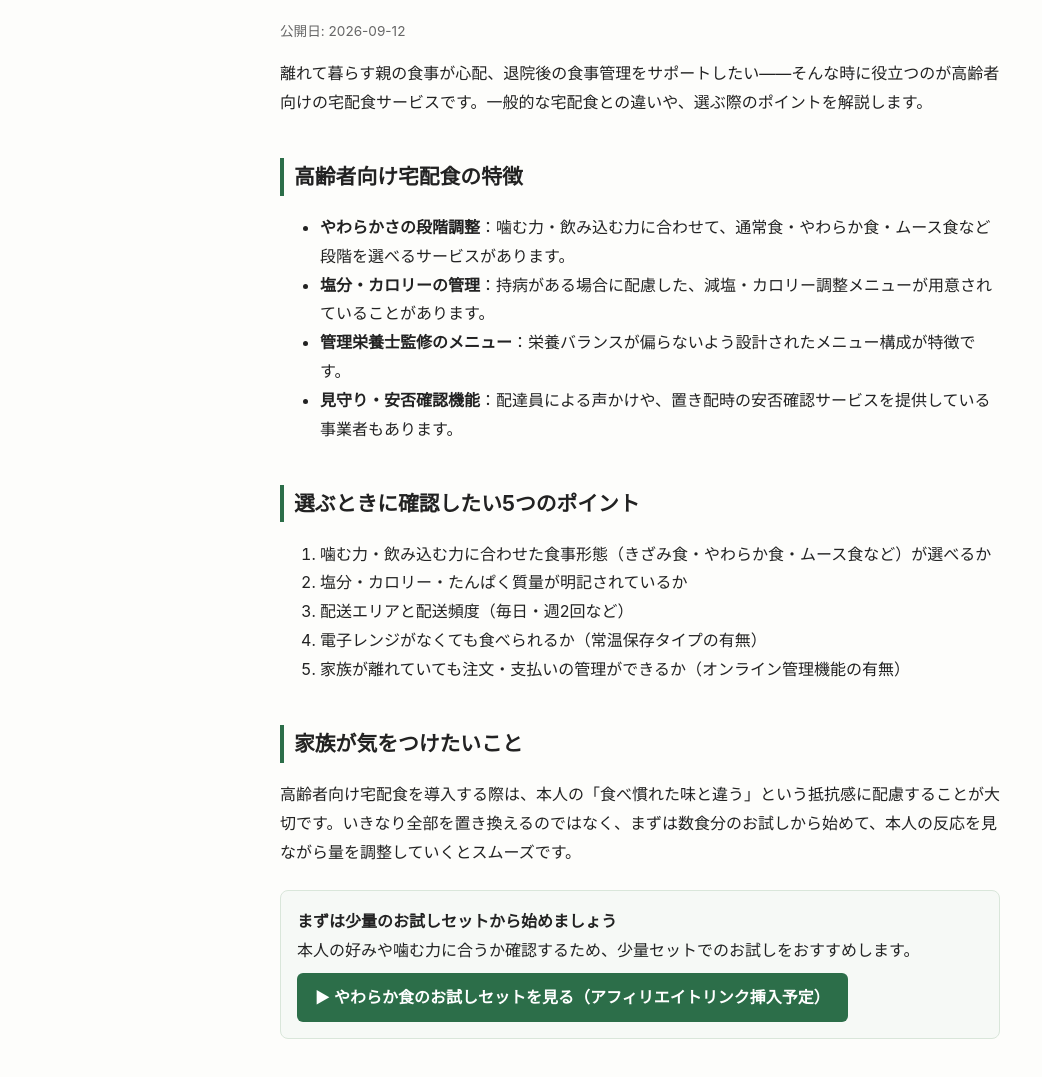
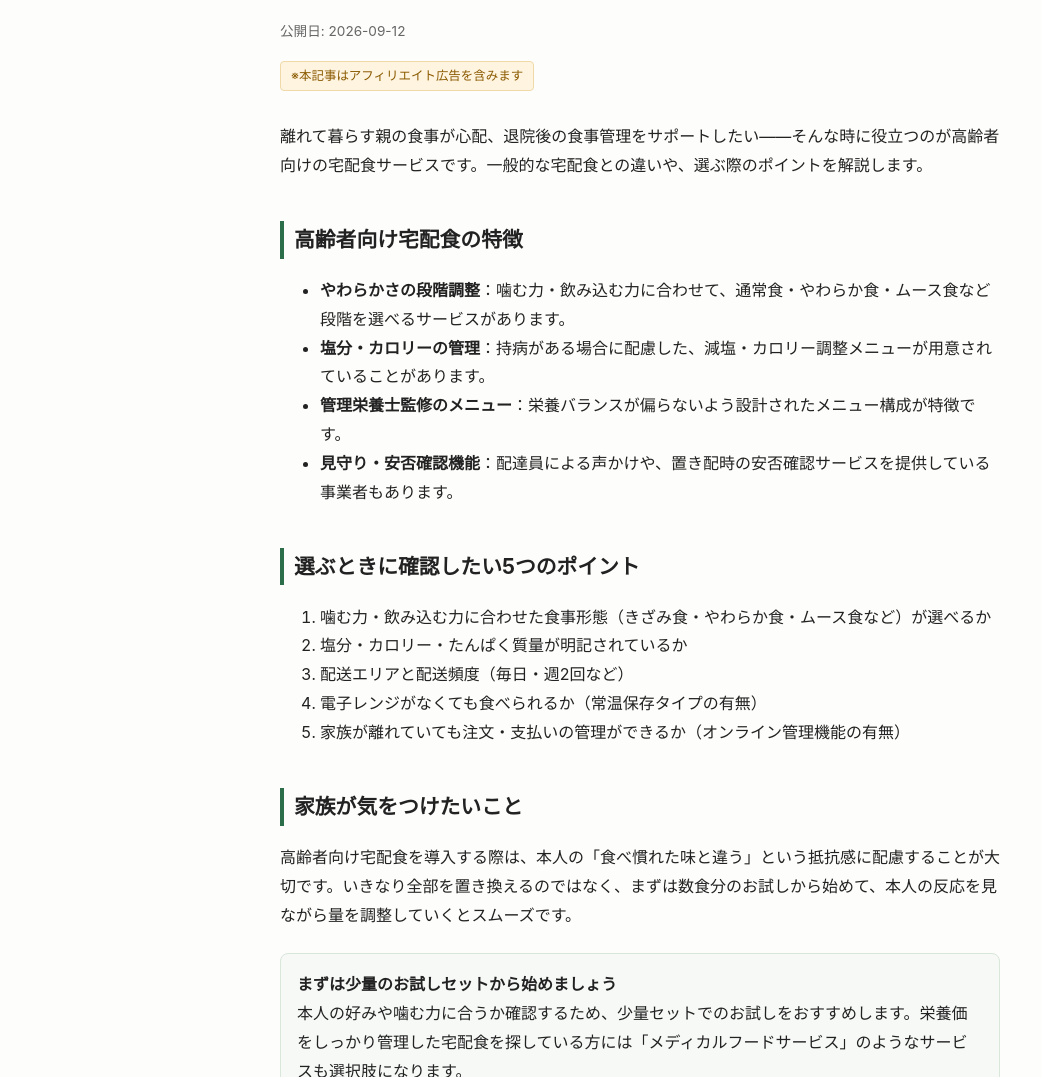
Before and after one commit to taka2813/takushoku-blog, a plain HTML site: page docs/koureisha-takushoku.html in a window 1280 px wide. Shown: the part 187-1264 px from the top of the page, without its empty margins (0-1042 px from the left). Drawn offline with Linux system fonts and the light colour scheme.

Commit message:
Add files via upload

```diff
--- a/docs/koureisha-takushoku.html
+++ b/docs/koureisha-takushoku.html
@@ -23,6 +23,7 @@
 <article>
   <h1>高齢者向け宅配食の選び方｜やわらか食・栄養バランス・見守り機能を比較</h1>
   <p class="meta">公開日: 2026-09-12</p>
+  <p class="pr-notice">※本記事はアフィリエイト広告を含みます</p>
   <p>離れて暮らす親の食事が心配、退院後の食事管理をサポートしたい——そんな時に役立つのが高齢者向けの宅配食サービスです。一般的な宅配食との違いや、選ぶ際のポイントを解説します。</p>
 <h2 id="_1">高齢者向け宅配食の特徴</h2>
 <ul>
@@ -43,8 +44,9 @@
 <p>高齢者向け宅配食を導入する際は、本人の「食べ慣れた味と違う」という抵抗感に配慮することが大切です。いきなり全部を置き換えるのではなく、まずは数食分のお試しから始めて、本人の反応を見ながら量を調整していくとスムーズです。</p>
 <div class="aff-box">
 <strong>まずは少量のお試しセットから始めましょう</strong><br>
-本人の好みや噛む力に合うか確認するため、少量セットでのお試しをおすすめします。
-<a href="#">▶ やわらか食のお試しセットを見る（アフィリエイトリンク挿入予定）</a>
+本人の好みや噛む力に合うか確認するため、少量セットでのお試しをおすすめします。栄養価をしっかり管理した宅配食を探している方には「メディカルフードサービス」のようなサービスも選択肢になります。<br>
+<a href="https://px.a8.net/svt/ejp?a8mat=4BC737+EBLENM+4GYQ+5YRHE" rel="nofollow">▶ メディカルフードサービスの公式サイトを見る</a>
+<img border="0" width="1" height="1" src="https://www18.a8.net/0.gif?a8mat=4BC737+EBLENM+4GYQ+5YRHE" alt="">
 </div>
 
 <h2 id="_3">よくある質問</h2>
--- a/docs/style.css
+++ b/docs/style.css
@@ -34,6 +34,16 @@ h2 { font-size: 1.3rem; margin-top: 2em; border-left: 4px solid var(--main-color
 h3 { font-size: 1.1rem; margin-top: 1.5em; }
 p { margin: 1em 0; }
 .meta { color: var(--muted); font-size: 0.85rem; }
+.pr-notice {
+  display: inline-block;
+  background: #fff4e0;
+  color: #8a5a00;
+  border: 1px solid #f0d9a8;
+  border-radius: 4px;
+  padding: 3px 10px;
+  font-size: 0.78rem;
+  margin: 4px 0 1.2em;
+}
 table { border-collapse: collapse; width: 100%; margin: 1.5em 0; font-size: 0.95rem; }
 th, td { border: 1px solid #ddd; padding: 8px 10px; text-align: left; }
 th { background: #f4f4f0; }
```
Also changed, not shown: docs/diet-takuhaibento.html (+1 -0 lines), docs/hitorigurashi-takushoku.html (+1 -0 lines), docs/kyodaraku-mealkit.html (+1 -0 lines), docs/ninshin-sango-takushoku.html (+1 -0 lines), docs/otameshi-katsuyo.html (+1 -0 lines), docs/takushoku-cost-hikaku.html (+1 -0 lines), docs/takushoku-demerit.html (+1 -0 lines), docs/takushoku-hikaku.html (+1 -0 lines).
